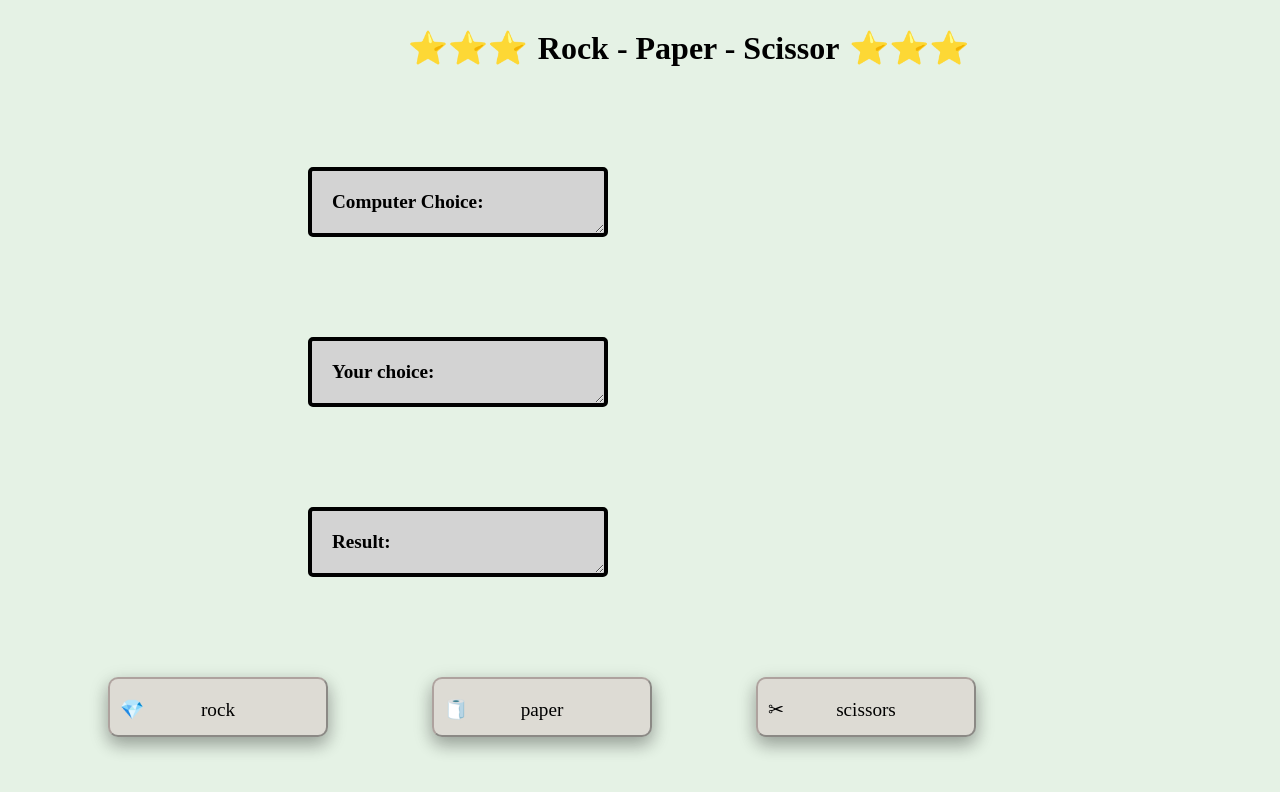
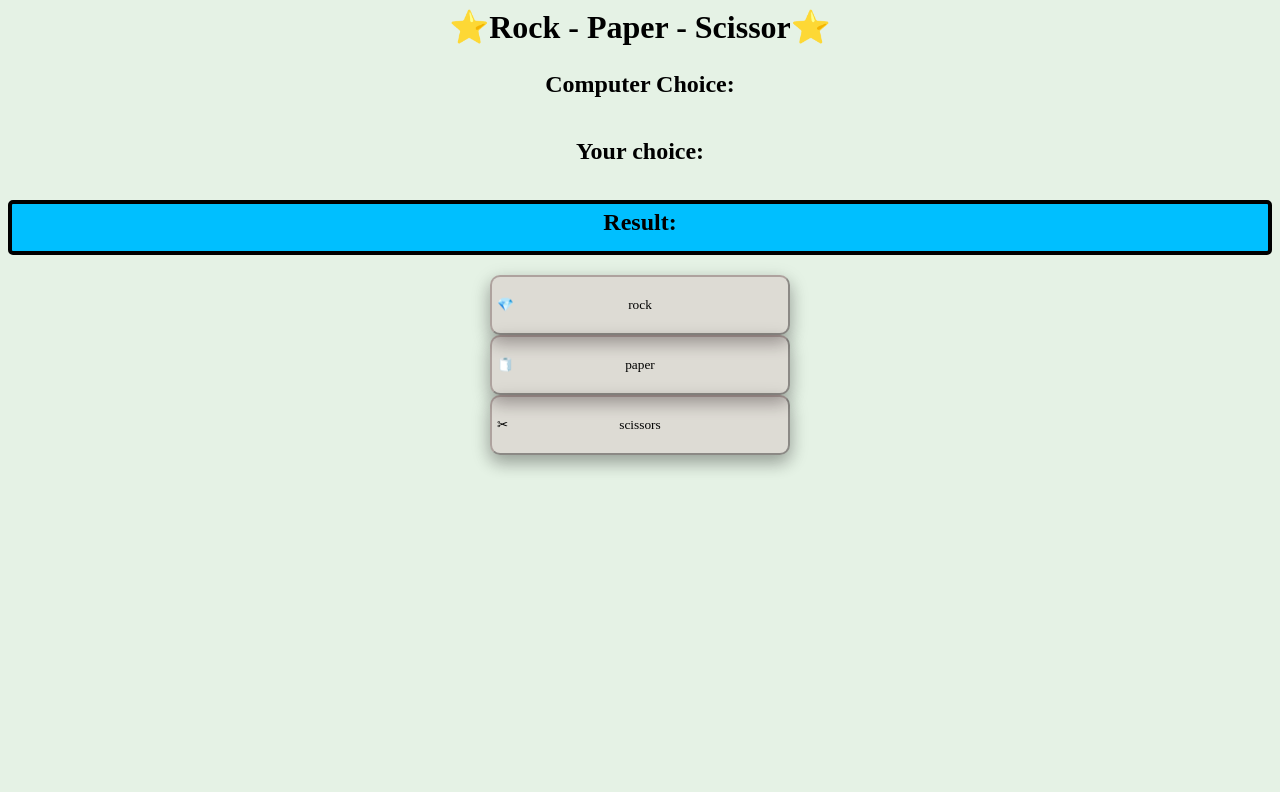
Before and after one commit to robertbls/Rock-Paper-Scissors, a plain HTML site: page index.html in a window 1280 px wide. Drawn offline with Linux system fonts and the light colour scheme.

Commit message:
update CSS

```diff
--- a/CSS.css
+++ b/CSS.css
@@ -1,8 +1,3 @@
-/*:root {*/
-/*    --blue: #1e90ff;*/
-/*    --white: #ffffff;*/
-/*    --img-1: url(/Media/National-Pet-Rock-Day-640x514.jpg);*/
-/*}*/
 
 * {
     align-content: center;
@@ -11,104 +6,65 @@
 
 body {
     background-color: rgba(0, 128, 0, 0.1);
-    /*background-image: var(--img-1);*/
-    /*background-repeat: repeat-x;*/
-    background-position: right top;
-    background-attachment: fixed  /*scroll''*/
 }
 
 
 h1 {
-    margin-left: 400px;
+    display: block;
+    margin: auto 0;
+    font-size: clamp(1rem, 3.5rem);
+    text-align: center;
 }
 
 h1::before, h1::after {
     font-family:  serif;
-    content:'⭐⭐⭐️️';
+    content:'⭐️️';
     background-color: none;
     color: red;
-    font-weight: bold;
+    margin: auto 0;
 }
 
-h1::before {
-    margin-right: 10px;
-}
-
-h1::after {
-    margin-left: 10px;
-}
 
 h2 {
-    font-size: 1.5vw;
-    background-color: lightgrey;
-    border: 2px solid Tomato;
-    border-style: groove;
-    border-radius: 5px;
-    /*border-width: 1px;*/
-
-    margin-top: 100px;
-    margin-bottom: 100px;
-    margin-right: 300px;
-    margin-left: 300px;
-
-    padding-top: 5px;
-    padding-right: 3px;
-    padding-bottom: 5px;
-    padding-left: 8px;
-    width: 300px;
+    display: block;
+    font-size: clamp(1rem, 3.5rem);
+    padding: 5px 5px 15px 5px;
+    min-width: 300px;
     box-sizing: border-box;
-
     text-align: center;
-    text-align: justify;
 
 }
 
-h2 {
-    border: 4px solid;
-    padding: 20px;
-    width: 300px;
-    resize: horizontal;
-    overflow: auto;
-}
+/*h2 {*/
+/*    border: 4px solid;*/
+/*    padding: 20px;*/
+/*    auto-width: 300px;*/
+/*    resize: horizontal;*/
+/*    overflow: auto;*/
+/*}*/
 
 
-/*h2:nth-child(3) {*/
-/*    background-color: deepskyblue ;*/
-/*}*/
-
-/*h2:nth-child(even) {*/
-/*    background-color: palevioletred ;*/
-/*}*/
+h2:nth-child(4) {
+    background-color: deepskyblue ;
+    border-radius: 5px;
+    border: 4px solid;
+}
 
 .button {
     font-family: "ui-sans-serif";
-    font-size: 1.5vw;
-    margin-left: 100px;
-    display: inline-grid;
+    font-size: clamp(1rem, 3.5rem);
+    margin: 0 auto;
+    display: block;
     box-sizing: border-box;
-    width: 220px;
-    height: 60px;
+    min-width: 300px;
+    min-height: 60px;
     border-color: rgba(40%, 30%, 30%, 40%);
     border-radius: 10px;
     background: rgba(60%, 10%, 29%, 10%);
     box-shadow: 0 8px 16px 0 rgba(0,0,0,0.2), 0 6px 20px 0 rgba(0,0,0,0.19);
-    /*box-shadow: 0 12px 16px 0 rgba(0,0,0,0.24), 0 17px 50px 0 rgba(0,0,0,0.19); */
-    /*opacity: 0.6;*/
-    /*cursor: not-allowed;*/
-    /*float: left;*/
-    /*transform: translateY(4px);*/
-    padding-top: 10px;
-    padding-right: 10px;
-    padding-bottom: 5px;
-    padding-left: 10px;
-
+    padding: 5px 5px 5px 5px;
 }
 
-.button:active {
-    background-color: var(--blue);
-    box-shadow: 0 5px #666;
-    transform: translateY(4px);
-}
 
 #rock:active {
     background-color: blueviolet;
@@ -117,43 +73,36 @@ h2 {
 
 }
 
+#paper:active {
+    background-color: lightcoral;
+    box-shadow: 0 5px #666666;
+    transform: translateY(4px);
+}
+
+
 #scissors:active {
     background-color: greenyellow;
     box-shadow: 0 5px #666666;
     transform: translateY(4px);
-
 }
 
 #rock::before {
+    display: block;
     content: '💎️';
     position: absolute;
     z-index: 1;
-
 }
 
 #paper::before {
+    display: block;
     content: '🧻';
     position: absolute;
     z-index: 1;
 }
 
 #scissors::before {
+    display: block;
     content: '✂';
     position: absolute;
     z-index: 1;
 }
-
-/* Responsive Design */
-@media screen and (max-width: 612px)
-{
-    .title{
-        text-align: center;
-    }
-    .score{
-        position: absolute;
-        top: 200px;
-        width: 100vw;
-    }
-    .options{
-        width: 100vw;
-    }
```
